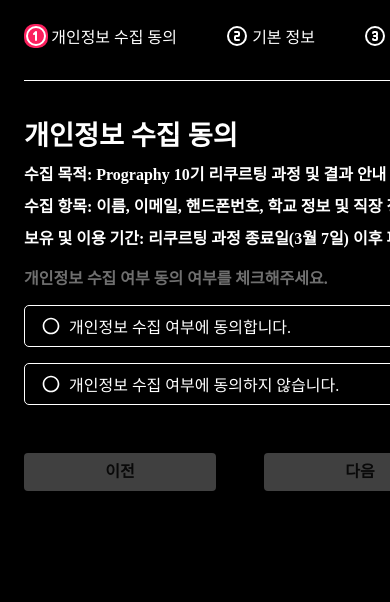
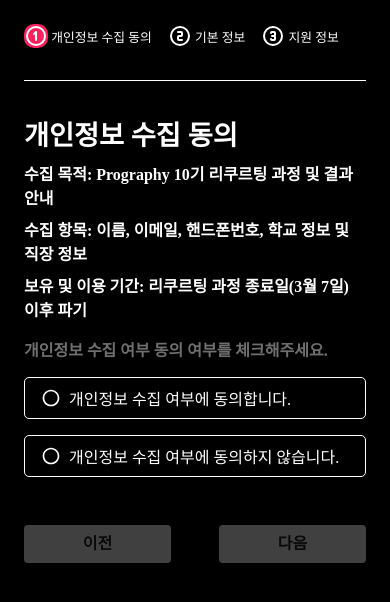
Before and after one commit to gkstj8300/prography-10th-frontend, a React (Create React App) app: page /application in a window 390 px wide. Shown: the top 602 px of the page. Built offline with nearby package versions, Linux system fonts and the light colour scheme; a web font is replaced by a local one.

Commit message:
style: Home, Application page 반응형 작업 수정

```diff
--- a/src/components/pages/Application/Application.tsx
+++ b/src/components/pages/Application/Application.tsx
@@ -59,7 +59,6 @@ const ApplicationContainer = styled.div`
 `;
 
 const StepWrap = styled.div`
-	min-width: 480px;
 	max-width: 1000px;
 	padding: 10rem 7rem;
 
--- a/src/components/pages/Application/StepItem/StepItem.tsx
+++ b/src/components/pages/Application/StepItem/StepItem.tsx
@@ -49,6 +49,11 @@ const StepContainer = styled.div`
 	padding-bottom: 2rem;
 	margin-bottom: 2rem;
 	border-bottom: 0.1rem solid;
+
+	@media (max-width: 999px) {
+		gap: 1rem;
+		font-size: 0.8rem;
+	}
 `;
 
 const Item = styled.div`
--- a/src/components/pages/Home/Home.tsx
+++ b/src/components/pages/Home/Home.tsx
@@ -167,6 +167,12 @@ const ThirdSection = styled.section`
 			color: green;
 		}
 	}
+
+	@media (max-width: 999px) {
+		li::before {
+			content: none;
+		}
+	}
 `;
 
 const FourthSection = styled.section``;
```
